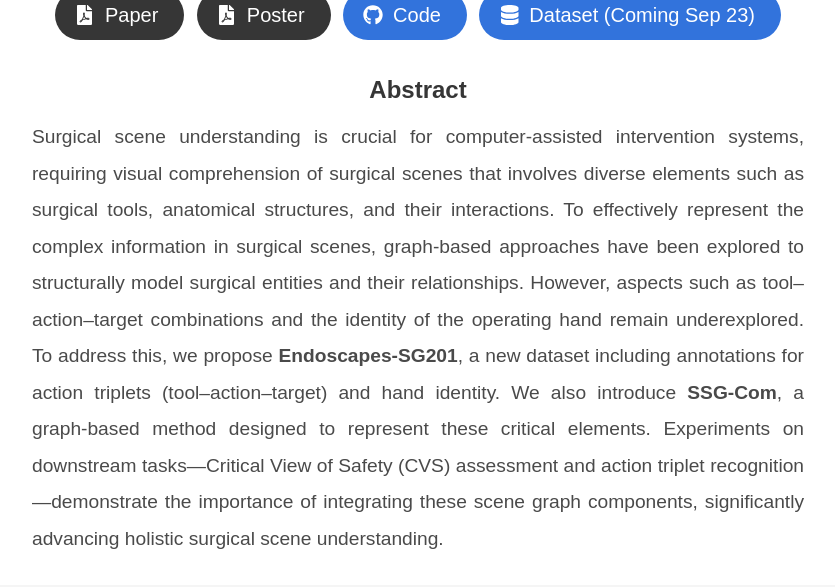
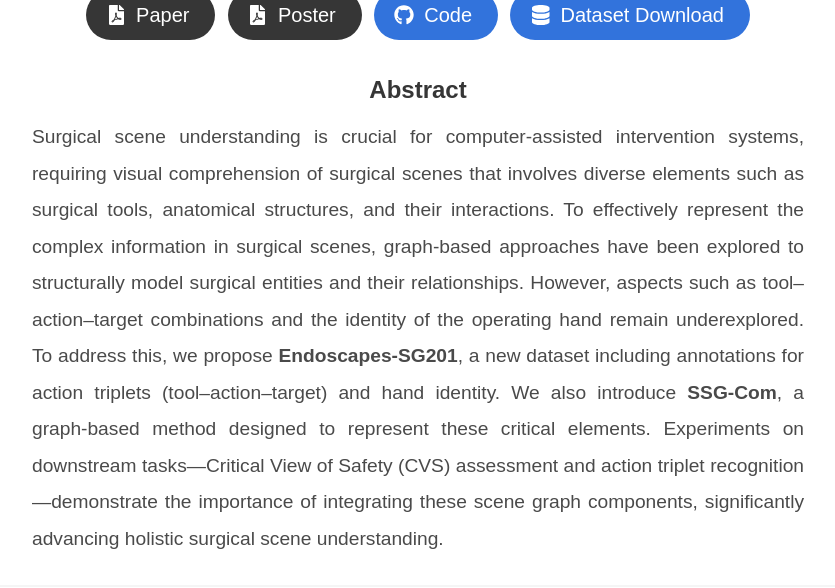
Before and after one commit to ailab-kyunghee/SSG-Com, a Jekyll site: the page built from index.md, in a window 1280 px wide and 900 px high, scrolled down 772 px, cut to the strip 256-844 px from the top of the window. Shown: the whole strip, without its empty margins (222-1057 px from the left). Built offline with Jekyll 4.4.1, drawn with Linux system fonts in a browser that asks for light colours; some web fonts are replaced.

Commit message:
Update index.md

```diff
--- a/index.md
+++ b/index.md
@@ -147,10 +147,10 @@
           </a>
           {% endif %}
           {% if page.code_url %}
-          <a href="https://ailab-kyunghee.github.io/SSG-Com/"
+          <a href="https://1drv.ms/u/c/56d948a627b33139/EbqOPJgj0khEuDYYz0593g4B8vvysiOjLDq1LvbNeQqt8A?e=ePG9ux"
             class="button is-link is-rounded is-medium">
             <span class="icon"><i class="fas fa-database" aria-hidden="true"></i></span>
-            <span>Dataset (Coming Sep 23)</span>
+            <span>Dataset Download</span>
           </a>
           {% endif %}
         </div>
```
